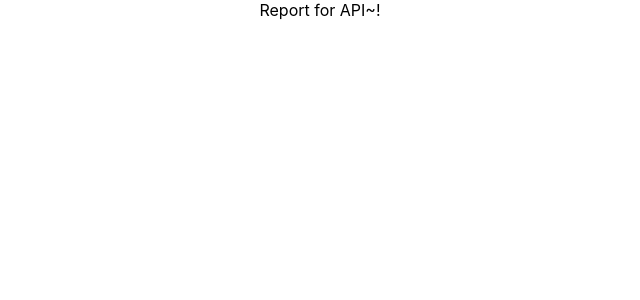
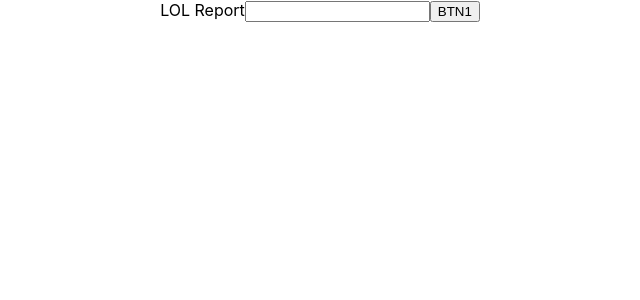
Before and after one commit to ykey-5224/lol_report, a React (Create React App) app: page / in a window 1280 px wide. Shown: the top 300 px of the page, without its empty margins (320-960 px from the left). Built offline with nearby package versions, Linux system fonts and the light colour scheme.

Commit message:
0224 1738

```diff
--- a/public/index.html
+++ b/public/index.html
@@ -24,7 +24,7 @@
       work correctly both with client-side routing and a non-root public URL.
       Learn how to configure a non-root public URL by running `npm run build`.
     -->
-    <title>React App</title>
+    <title>LOL REPORT</title>
   </head>
   <body>
     <noscript>You need to enable JavaScript to run this app.</noscript>
--- a/src/App.js
+++ b/src/App.js
@@ -4,7 +4,9 @@ import './App.css';
 function App() {
   return (
     <div className="App">
-      Report for API~!
+      LOL Report
+    <input type="text" name="text1"/>
+    <input type="button" value="BTN1"/>
     </div>
   );
 }
```
